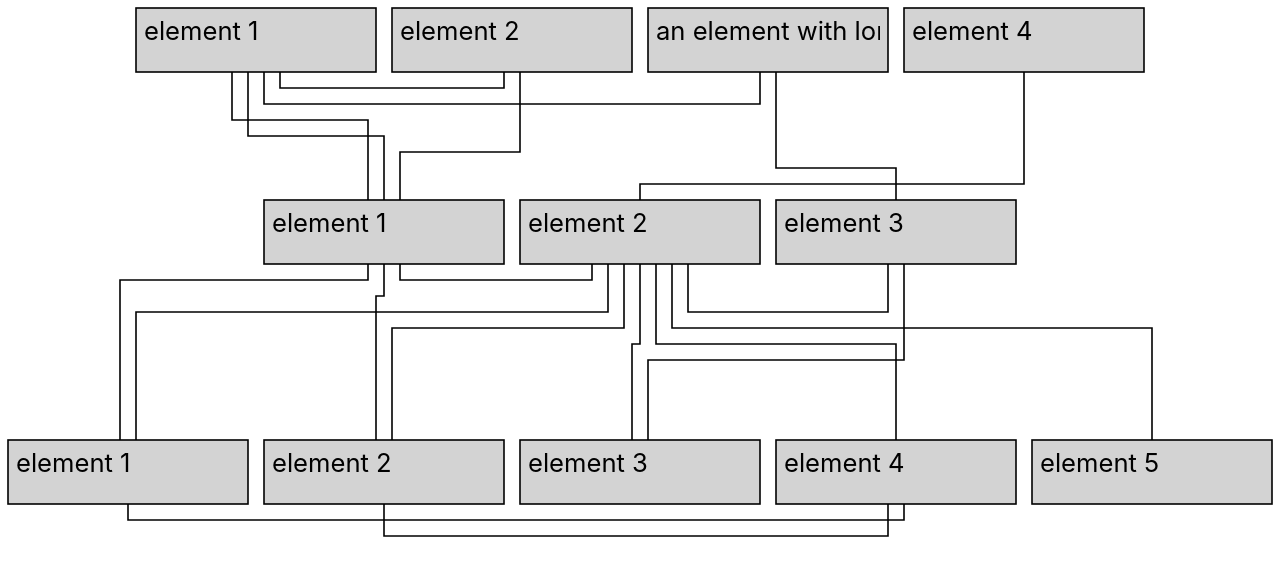
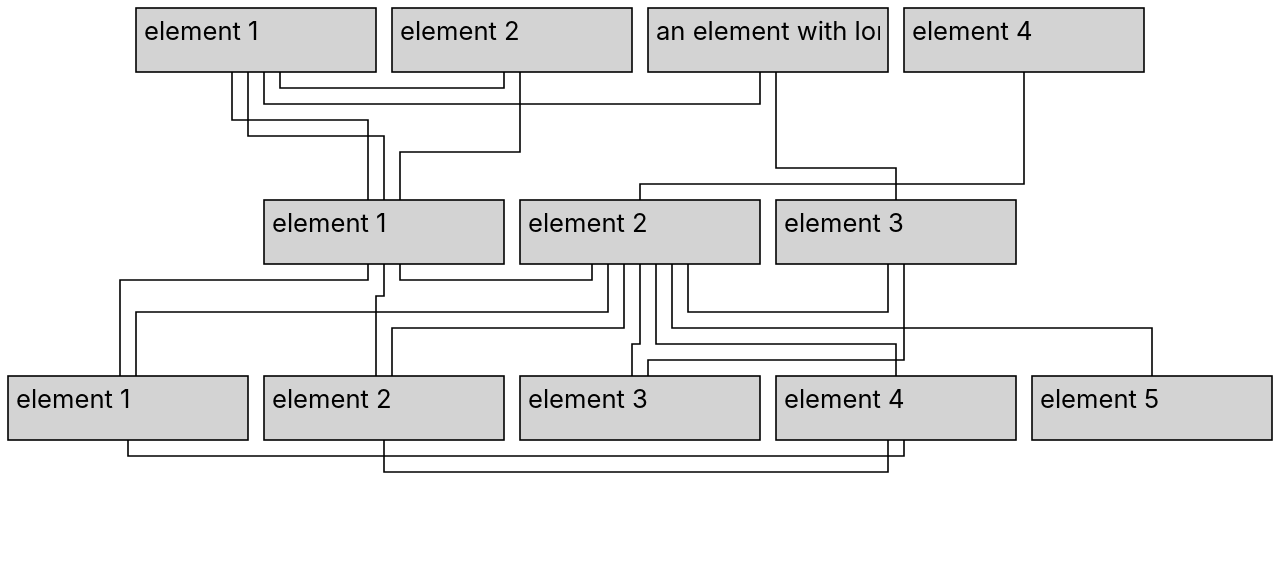
Before and after one commit to tkreyling/svg-experiments, a React (Create React App) app: page / in a window 1280 px wide. Shown: the top 576 px of the page. Built offline with nearby package versions, Linux system fonts and the light colour scheme.

Commit message:
Use calculated edge positions to determine necessary height for edges

```diff
--- a/src/App.tsx
+++ b/src/App.tsx
@@ -71,8 +71,8 @@ function getLowerNode<T extends LayerPosition>(edge: Edge<T>): T {
     return fromIsUpper(edge) ? edge.to : edge.from;
 }
 
-export function heightOfEdges(edges: Edge<LayerPosition>[], numberOfLayers: number): number[] {
-    let groupedByLayerIndex = new Map<number, Edge<LayerPosition>[]>();
+export function heightOfEdges(edges: (Edge<LayerPosition> & LayerPosition)[], numberOfLayers: number): number[] {
+    let groupedByLayerIndex = new Map<number, (Edge<LayerPosition> & LayerPosition)[]>();
     edges.forEach(edge => {
         let layerIndex = getUpperNode(edge).layerIndex;
         let grouped = groupedByLayerIndex.get(layerIndex) || [];
@@ -81,7 +81,8 @@ export function heightOfEdges(edges: Edge<LayerPosition>[], numberOfLayers: numb
     });
     let layerIndices = Array.from(Array(numberOfLayers).keys());
     return layerIndices.map(layerIndex => {
-        return ((groupedByLayerIndex.get(layerIndex)?.length || 1) - 1) * EDGE_SPACING;
+        let edgeIndices = groupedByLayerIndex.get(layerIndex)?.map(edge => edge.index) || [0];
+        return Math.max(...edgeIndices) * EDGE_SPACING;
     })
 }
 
@@ -323,11 +324,14 @@ type DiagramProps = {
 export const Diagram: React.FC<DiagramProps> = (props) => {
     let positioned = addLayerPositionToNode(props.layers);
     let edgesWithNodePositions = props.edges as unknown as Edge<LayerPosition>[];
-    let heightOfAllEdges = heightOfEdges(edgesWithNodePositions, props.layers.length);
+
+    addLayerPositionToEdge(edgesWithNodePositions);
+    let edgesWithEdgePositions = props.edges as unknown as (Edge<LayerPosition> & LayerPosition)[];
+
+    let heightOfAllEdges = heightOfEdges(edgesWithEdgePositions, props.layers.length);
 
     let nodes = layout(positioned, heightOfAllEdges);
 
-    addLayerPositionToEdge(edgesWithNodePositions);
     addConnectionIndexAndNumberOfEdges(edgesWithNodePositions);
     let paths = props.edges as unknown as (Edge<LayerPosition & Coordinates & NumberOfEdges> & LayerPosition & ConnectionIndex)[];
 
```
